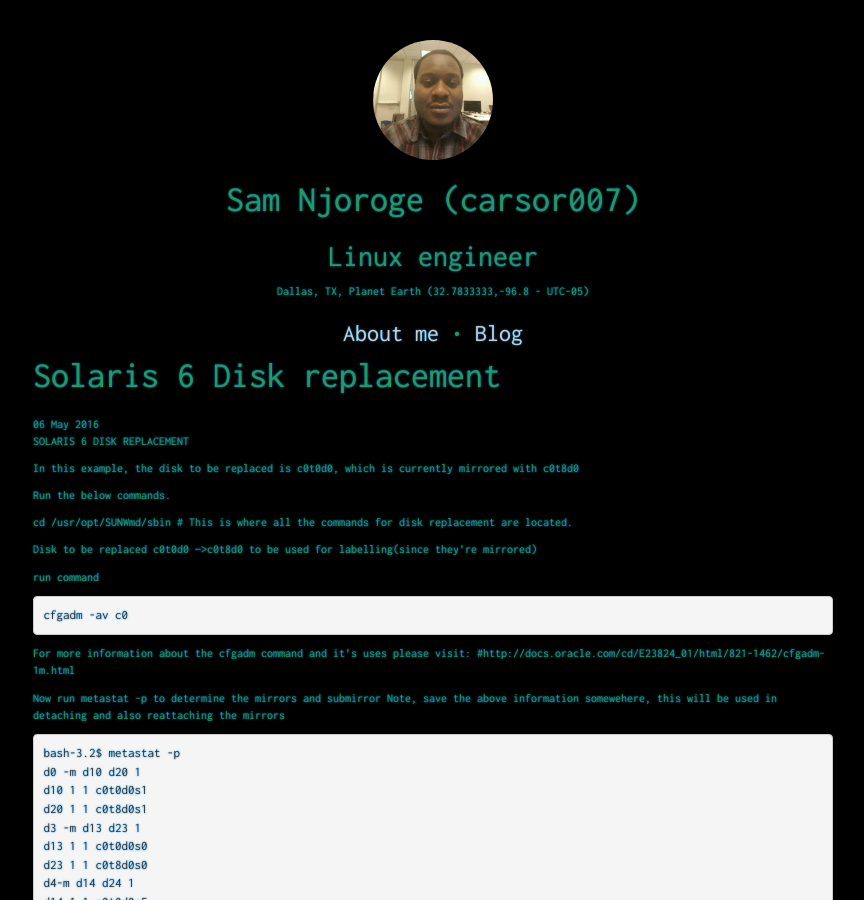
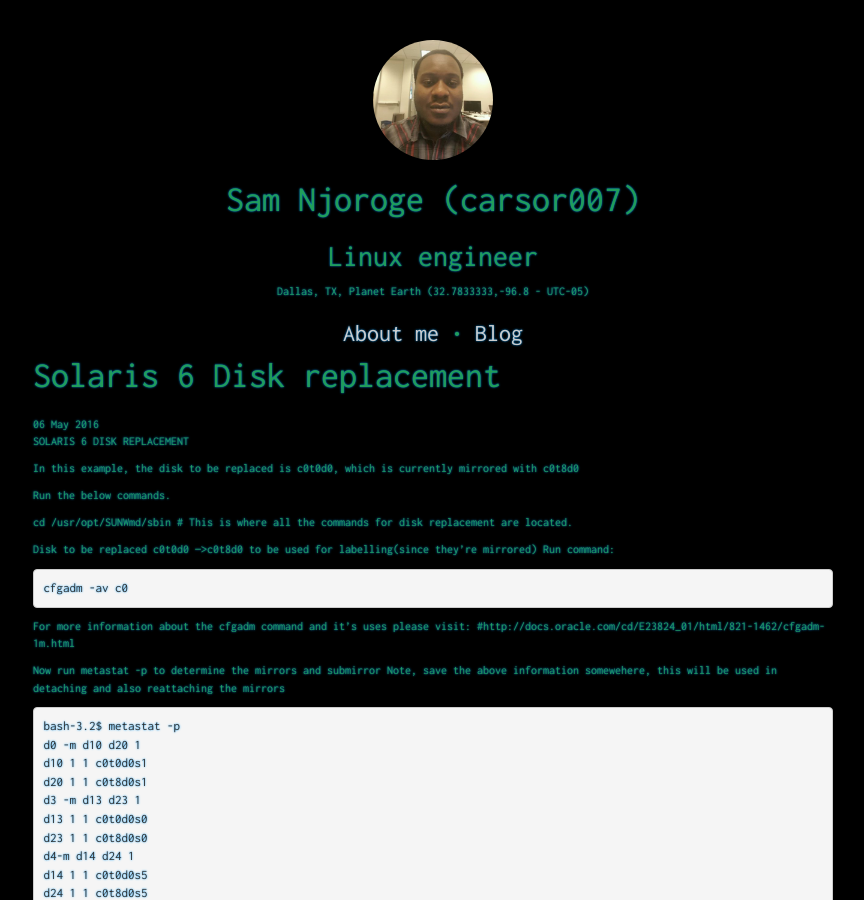
Before and after one commit to carsor007/carsor007.github.io, a Jekyll site: the page built from _posts/2016-05-06-Solaris-6-replace-disk-svm.md, in a window 1280 px wide and 900 px high. Shown: the whole window, without its empty margins (207-1071 px from the left). Built offline with Jekyll 4.4.1, drawn with Linux system fonts in a browser that asks for light colours; nearby versions of some CDN libraries; comment, search, counter and statistics services are not loaded.

```diff
--- a/_posts/2016-05-06-Solaris-6-replace-disk-svm.md
+++ b/_posts/2016-05-06-Solaris-6-replace-disk-svm.md
@@ -19,13 +19,11 @@ Run the below commands.
 
 
 Disk to be replaced c0t0d0 --->c0t8d0 to be used for labelling(since they're mirrored)
-
-
-
-run command
+Run command:
 ~~~ bash
 cfgadm -av c0
 ~~~
+
 For more information about the cfgadm command and it's uses please visit: #http://docs.oracle.com/cd/E23824_01/html/821-1462/cfgadm-1m.html
 
 Now run metastat -p to determine the mirrors and submirror
```
